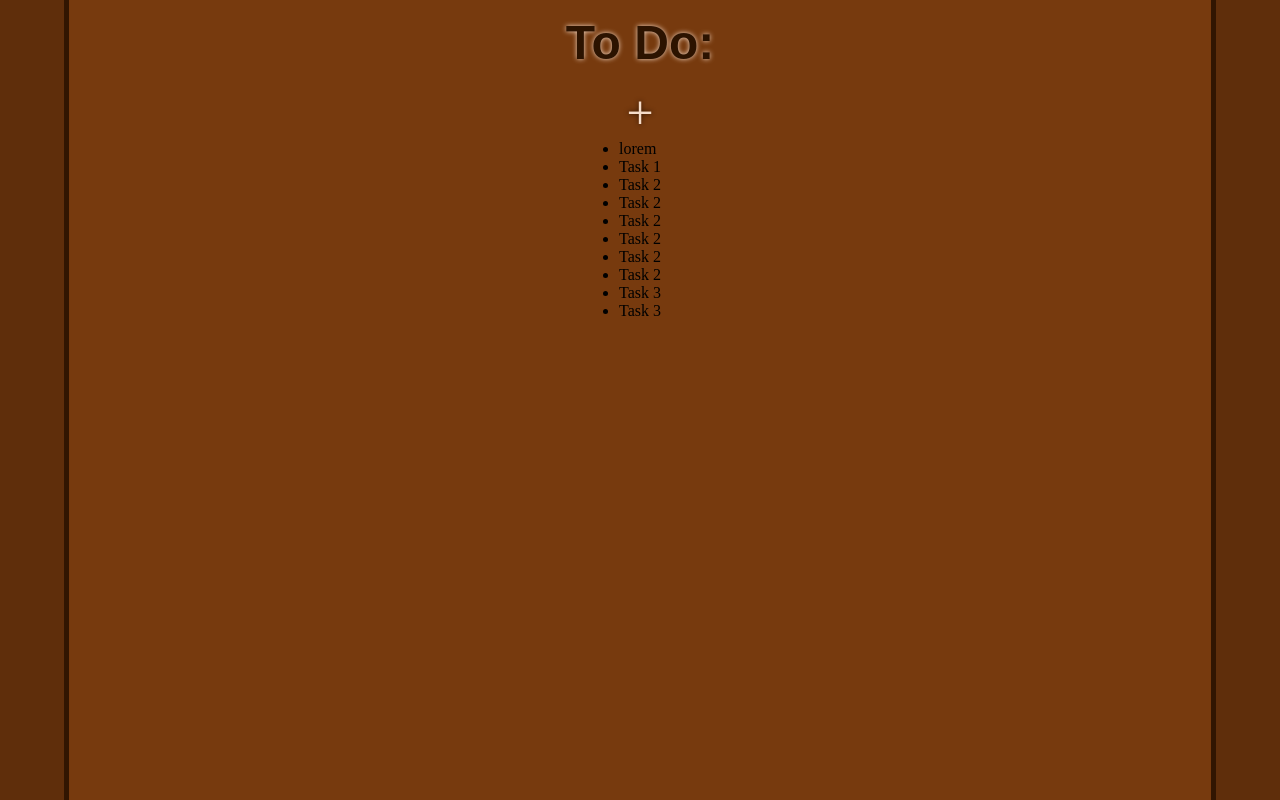
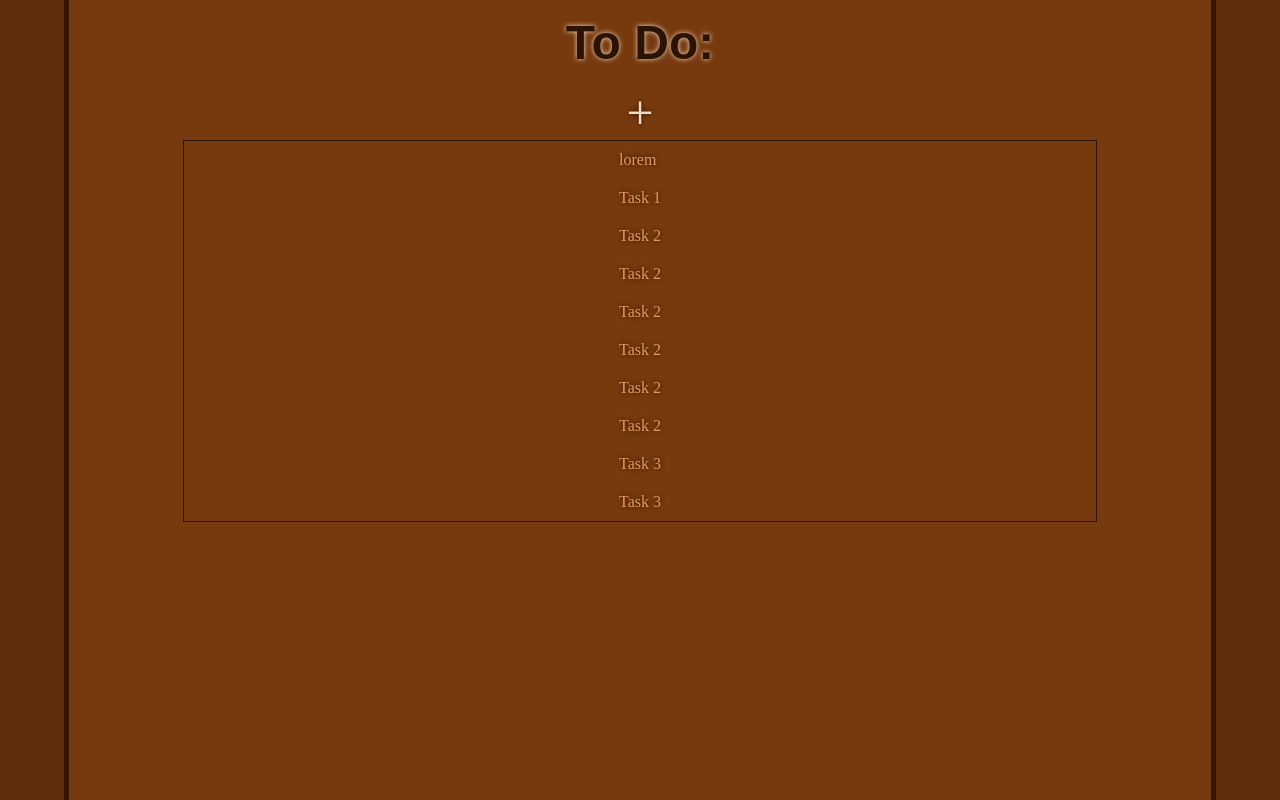
Before and after one commit to dirtTastesGood/PDXCodeGuild_Projects, a Django app: page / in a window 1280 px wide. Run offline with Django 3.2, Linux system fonts and the light colour scheme; data comes from the database, SQL or seed files in the repository; both versions use the stored data as it was after the commit.

Commit message:
create show view and style list items a bit

```diff
--- a/Django/Lab 2 - To Do/ToDoItem/urls.py
+++ b/Django/Lab 2 - To Do/ToDoItem/urls.py
@@ -5,4 +5,5 @@ from . import views
 urlpatterns = [
     path('', views.index, name='index'),
     path('new/', views.create, name='create'),
+    path('show/<int:id>', views.show, name='show'),
 ]
--- a/Django/Lab 2 - To Do/ToDoItem/views.py
+++ b/Django/Lab 2 - To Do/ToDoItem/views.py
@@ -1,4 +1,4 @@
-from django.shortcuts import render, redirect
+from django.shortcuts import render, redirect, get_object_or_404
 
 from .models import ToDoItem
 
@@ -10,11 +10,11 @@ def index(request):
         'tasks':tasks,
     }
 
-    return render(request, 'ToDoItem/index.html', context)
+    return render(request, 'toDoItem/index.html', context)
 
 def create(request):
     if(request.method == 'GET'):
-        return render(request, 'ToDoItem/new.html')
+        return render(request, 'toDoItem/new.html')
     elif(request.method == 'POST'):
         new_task_title = request.POST['title']
         new_task_text = request.POST['task_text']
@@ -28,7 +28,21 @@ def create(request):
 
 
 def show(request, id):
-    pass
+    print()
+
+    print()
+    print()
+
+    print()
+
+    print(id)
+    task = get_object_or_404(ToDoItem, pk=id)
+
+    context = {
+        'task':task,
+    }
+
+    return render(request, 'toDoItem/show.html/', context)
 
 def edit(request, id):
     pass
--- a/Django/Lab 2 - To Do/static/css/site.css
+++ b/Django/Lab 2 - To Do/static/css/site.css
@@ -32,11 +32,6 @@ h1 {
     text-shadow: 0 0 5px rgb(245, 220, 201);
 }
 
-.empty-list {
-    color:rgb(44, 19, 0);
-    font-size: 2rem;
-    padding-top: 30px;
-}
 
 .new-task-link a{
     color:  rgb(245, 220, 201);
@@ -50,3 +45,33 @@ h1 {
     color: rgb(44, 19, 0);
     text-shadow: 0 0 5px rgb(245, 220, 201);
 }
+
+.empty-list {
+    color:rgb(44, 19, 0);
+    font-size: 2rem;
+    padding-top: 30px;
+}
+
+.task-list {
+    border: 1px solid rgb(44, 19, 0);
+    display: flex;
+    justify-content: center;
+    width: 80%;
+}
+
+.task-list-item {
+    list-style: none;
+    padding: 10px;
+}
+
+.task-list-item a{
+    color:  rgb(228, 153, 95);
+    text-decoration: none;
+    text-shadow: 0 0 5px rgb(44, 19, 0);
+}
+
+.task-list-item a:hover{
+    color:  rgb(44, 19, 0);
+    text-decoration: none;
+    text-shadow: 0 0 5px rgb(228, 153, 95);
+}
--- a/Django/Lab 2 - To Do/templates/toDoItem/index.html
+++ b/Django/Lab 2 - To Do/templates/toDoItem/index.html
@@ -3,17 +3,18 @@
 {% block content %}
     <div class="task-list-container">
         <h1>To Do:</h1>
-        <span class="new-task-link"><a href="{% url 'create' %}">+</a></span>
+        <span class="new-task-link"><a href="url 'create'">+</a></span>
 
         <div class="task-list">
             <ul>
                 {% for task in tasks %}
                     <li class="task-list-item">
-                        {{ task.title }}
+                        <a href="url 'show' {{task.id}}">{{ task.title }}</a>
                     </li>
                 {% empty %}
                     <p class="empty-list">You've don't have any tasks.</p>
                 {% endfor %}
+
             </ul>
         </div>
     </div>
```
Also changed, not shown: Django/Lab 2 - To Do/templates/toDoItem/show.html (added, +12 -0 lines), Django/Lab 2 - To Do/db.sqlite3.
